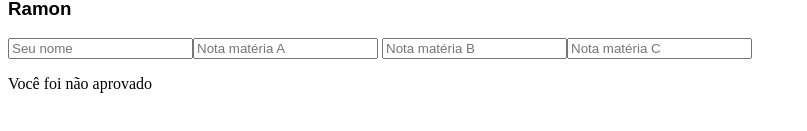
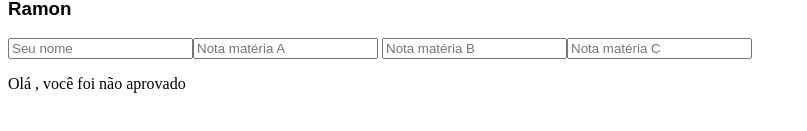
Before and after one commit to RamonSilvab/curso_EBAC, a React (Vite) app in the folder front-end/react/projeto-react/: page / in a window 1280 px wide. Shown: the part 213-344 px from the top of the page, without its empty margins (0-807 px from the left). Built offline with nearby package versions, Linux system fonts and the light colour scheme.

Commit message:
feat: alterando a mensagem de aprovação para o usuário

```diff
--- a/front-end/react/projeto-react/src/components/Formulario/index.jsx
+++ b/front-end/react/projeto-react/src/components/Formulario/index.jsx
@@ -24,11 +24,11 @@ const Formulario = () => {
 
         if (media >= 7) {
             return (
-                <p>Você foi aprovado</p>
+                <p>Olá {nome}, você foi aprovado</p>
             )
         } else {
             return (
-                <p>Você foi não aprovado</p>
+                <p>Olá {nome}, você foi não aprovado</p>
             )
         }
     }
```
